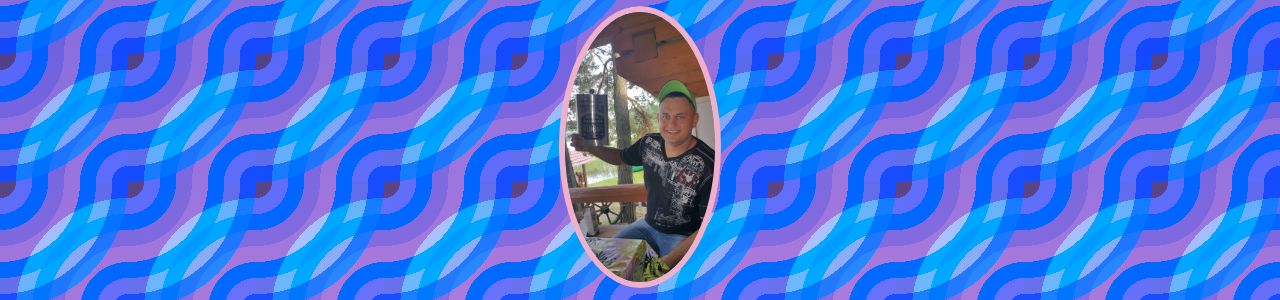
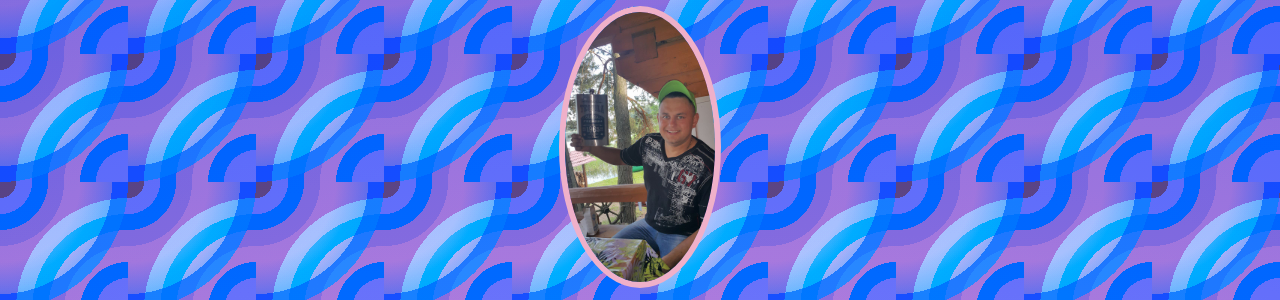
Before and after one commit to brutall100/Rolkos_gimtadienis, a plain HTML site: page index.html in a window 1280 px wide. Shown: the part 74-374 px from the top of the page. Drawn offline with nearby package versions, Linux system fonts and the light colour scheme; a web font is replaced by a local one.

Commit message:
changed bg

```diff
--- a/styles.css
+++ b/styles.css
@@ -5,9 +5,7 @@ body {
     background:
 	radial-gradient(
 			at bottom right,
-			dodgerblue 0,
-			dodgerblue 1em,
-			lightskyblue 1em,
+
 			lightskyblue 2em,
 			deepskyblue 2em,
 			deepskyblue 3em,
@@ -34,9 +32,6 @@ body {
 			lightsteelblue 4em,
 			gainsboro 4em,
 			gainsboro 5em,
-			deepskyblue 5em,
-			deepskyblue 6em,
-			skyblue 6em,
 			skyblue 7em,
 			dodgerblue 7em,
 			dodgerblue 8em,
```
